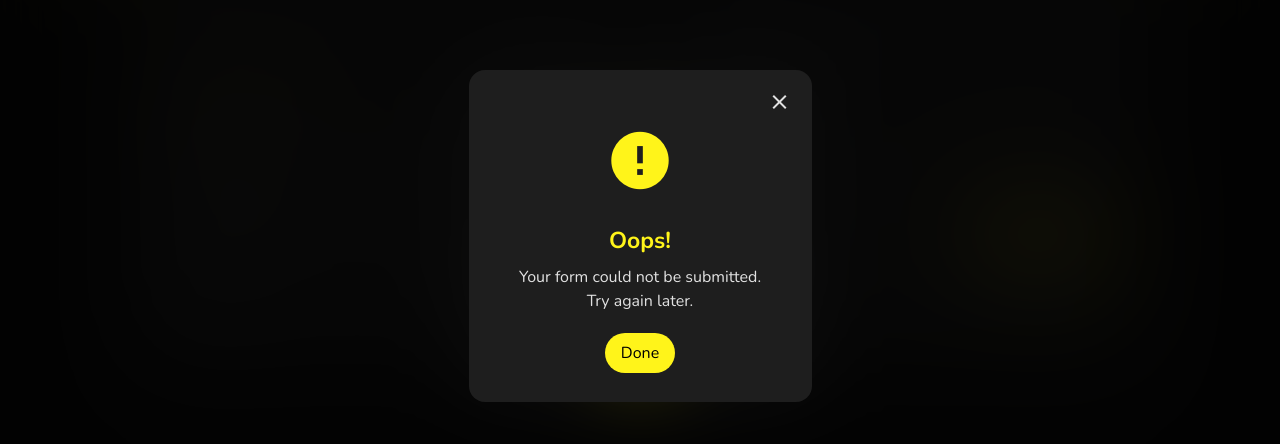
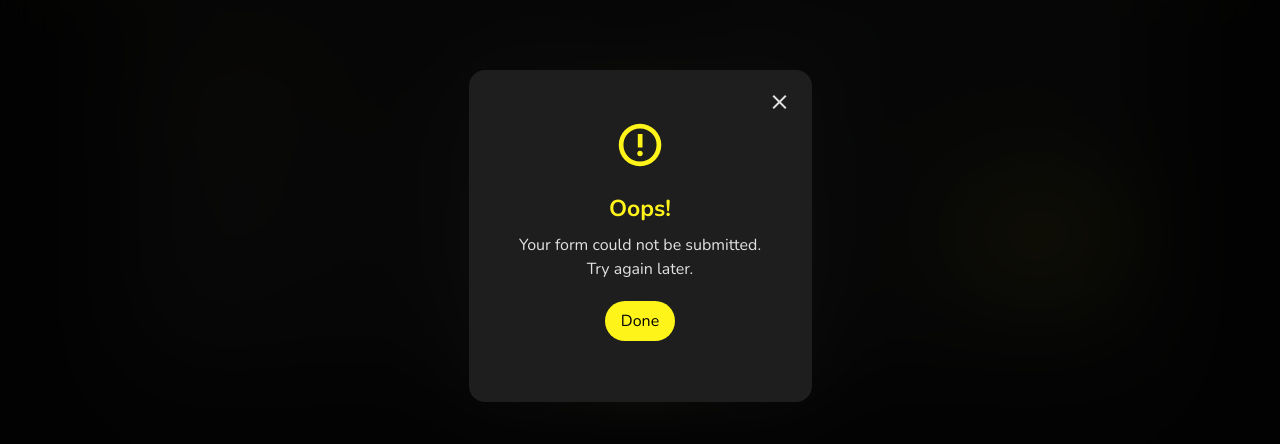
Before and after one commit to armenmerzaian/first-picture-whse, a Gatsby site: page /contactUs in a window 1280 px wide. Both pictures are taken after typing "Sample", "Sample", "name@example.com", "5551234", "Sample" into the empty fields and a click on the button "Send Message". Shown: the part 626-1070 px from the top of the page. Built offline with nearby package versions, Linux system fonts and the light colour scheme; Gatsby itself is replaced by a stand-in of ours; no server answers.

Commit message:
minor bug fixes

```diff
--- a/src/components/Modal.js
+++ b/src/components/Modal.js
@@ -13,8 +13,15 @@ function toggleModal(){
             close
           </span>
         </button>
-        <span className="material-icons-outlined text-primary-55 text-7xl mx-auto mb-6">
-          check_circle
+        <span className="mx-auto mb-6">
+          <svg
+            xmlns="http://www.w3.org/2000/svg"
+            height="48"
+            width="48"
+            fill="rgb(255 244 26)"
+          >
+            <path d="m20.95 33.85 14.7-14.7-3.3-3.3-11.4 11.4-5.55-5.55-3.25 3.3ZM24 45.25q-4.4 0-8.275-1.65T8.95 39.05q-2.9-2.9-4.55-6.775Q2.75 28.4 2.75 24q0-4.45 1.65-8.325 1.65-3.875 4.55-6.75t6.775-4.55Q19.6 2.7 24 2.7q4.45 0 8.325 1.675 3.875 1.675 6.75 4.55t4.55 6.75Q45.3 19.55 45.3 24q0 4.4-1.675 8.275t-4.55 6.775q-2.875 2.9-6.75 4.55T24 45.25Zm0-4.7q6.9 0 11.725-4.825Q40.55 30.9 40.55 24q0-6.9-4.825-11.725Q30.9 7.45 24 7.45q-6.9 0-11.725 4.825Q7.45 17.1 7.45 24q0 6.9 4.825 11.725Q17.1 40.55 24 40.55ZM24 24Z" />
+          </svg>
         </span>
         <h3 className="text-primary-55 text-xl leading-8 font-bold text-center mb-2">
           {title}
@@ -22,7 +29,12 @@ function toggleModal(){
         <p className="text-center text-tertiary-light/87 text-sm px-[12px] leading-loose mb-5">
           {text}
         </p>
-        <button onClick={toggleModal} className="rounded-[100px] px-4 py-2 bg-primary-55">Done</button>
+        <button
+          onClick={toggleModal}
+          className="rounded-[100px] px-4 py-2 bg-primary-55"
+        >
+          Done
+        </button>
       </div>
     </div>
   );
--- a/src/components/ValuesIconCard.js
+++ b/src/components/ValuesIconCard.js
@@ -2,7 +2,7 @@ import React from 'react'
 
 export default function ValuesIconCard({icon, value, text, font, children}) {
   return (
-    <div className="flex flex-col items-center tablet:items-start laptop:items-start bg-surface-1 w-full rounded-2xl gap-6 p-4 pt-8 tablet:p-6 tablet:pt-10 laptop:p-8 laptop:pt-12 tablet:min-w-[556px] tablet:max-w-[981px] tablet:mx-auto">
+    <div className={"flex flex-col items-center tablet:items-start laptop:items-start bg-surface-1 w-full rounded-2xl gap-6 p-4 pt-8 tablet:p-6 tablet:pt-10 laptop:p-8 laptop:pt-12 tablet:min-w-[556px] tablet:max-w-[981px] tablet:mx-auto"}>
       <span
         class="text-primary-65 text-5xl laptop:text-6xl"
       >
--- a/src/layout/ContactForm.js
+++ b/src/layout/ContactForm.js
@@ -157,14 +157,22 @@ function ErrorModal({ errorModalShow, setErrorModalShow}) {
             close
           </span>
         </button>
-        <span className="material-icons-outlined text-primary-55 text-7xl mx-auto mb-6">
-          error
+        <span className="mx-auto mb-6">
+          <svg
+            xmlns="http://www.w3.org/2000/svg"
+            height="48"
+            width="48"
+            fill="rgb(255 244 26)"
+          >
+            <path d="M24 35.25q1.2 0 1.975-.75.775-.75.775-1.95t-.775-2q-.775-.8-1.975-.8-1.2 0-1.975.8-.775.8-.775 2t.775 1.95q.775.75 1.975.75Zm-2.2-8.85h4.7V12.9h-4.7ZM24 45.25q-4.4 0-8.275-1.65T8.95 39.05q-2.9-2.9-4.55-6.75T2.75 24q0-4.45 1.65-8.325 1.65-3.875 4.55-6.75t6.75-4.55Q19.55 2.7 24 2.7q4.45 0 8.325 1.675 3.875 1.675 6.75 4.55t4.55 6.75Q45.3 19.55 45.3 24q0 4.45-1.675 8.3-1.675 3.85-4.55 6.725-2.875 2.875-6.75 4.55Q28.45 45.25 24 45.25Zm.05-4.7q6.85 0 11.675-4.825Q40.55 30.9 40.55 23.95q0-6.85-4.825-11.675Q30.9 7.45 24 7.45q-6.9 0-11.725 4.825Q7.45 17.1 7.45 24q0 6.9 4.825 11.725Q17.1 40.55 24.05 40.55ZM24 24Z" />
+          </svg>
         </span>
         <h3 className="text-primary-55 text-xl leading-8 font-bold text-center mb-2">
           Oops!
         </h3>
         <p className="text-center text-tertiary-light/87 text-sm laptop:text-base px-[12px] leading-loose mb-5">
-          Your form could not be submitted. <span className="block">Try again later.</span>
+          Your form could not be submitted.{" "}
+          <span className="block">Try again later.</span>
         </p>
         <button
           onClick={toggleModal}
--- a/src/layout/OurAppreciation.js
+++ b/src/layout/OurAppreciation.js
@@ -17,7 +17,7 @@ export default function OurAppreciation() {
             through our email newsletter. You can use these when you visit us.
           </p>
         </div>
-        <div className="tablet:w-[394px]">
+        <div className="tablet:w-[394px] mt-6 tablet:mt-0">
           <SubscribeForm />
         </div>
       </div>
--- a/src/pages/404.js
+++ b/src/pages/404.js
@@ -6,7 +6,7 @@ import {Link} from "gatsby";
 const NotFoundPage = () => {
   return (
     <>
-      <div className="pt-[188px] bg-secondary-dark h-full flex flex-col gap-4 justify-center items-center py-28">
+      <div className="pt-[188px] bg-secondary-dark h-screen flex flex-col gap-4 justify-center items-center py-28">
         <Link to="/" className="shrink-0 h-fit my-auto">
           <img
             src="images/navbar-brand.svg"
```
